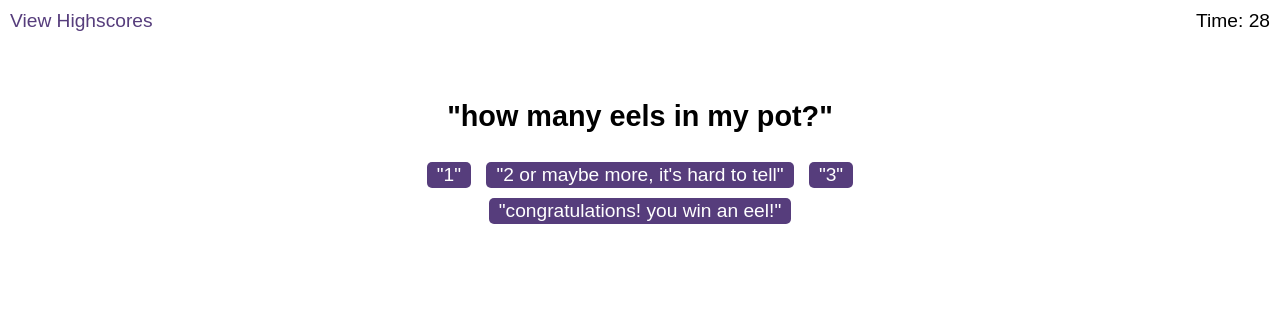
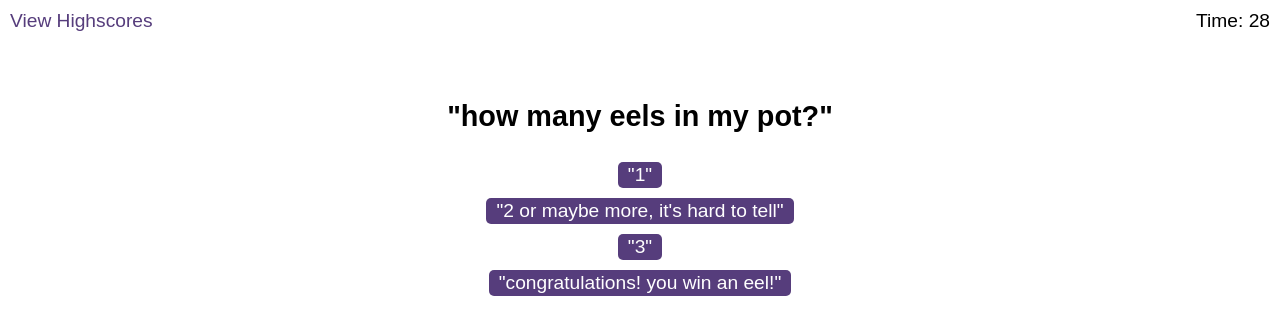
Before and after one commit to dwandrew/musical-waffle, a plain HTML site: page starter/index.html in a window 1280 px wide. Both pictures are taken after a click on the button "Start Quiz". Drawn offline with Linux system fonts and the light colour scheme.

Commit message:
added clickable answer choices

```diff
--- a/starter/assets/JS/logic.js
+++ b/starter/assets/JS/logic.js
@@ -48,13 +48,34 @@ function renderAnswers () {
 
     // vertically ordered list of buttons made from an array
 
+    // document.getElementById("#choices").style.alignItems = "stretch";
+
     document.querySelector("#choice1").textContent = JSON.stringify(questions[1].answers[0]); //variable was declared twice! Made the code not work
     document.querySelector("#choice2").textContent = JSON.stringify(questions[1].answers[1]); //variable was declared twice! Made the code not work
     document.querySelector("#choice3").textContent = JSON.stringify(questions[1].answers[2]); //variable was declared twice! Made the code not work
     document.querySelector("#choice4").textContent = JSON.stringify(questions[1].answers[3]); //variable was declared twice! Made the code not work
 
+}
 
+function clickOnAnswers () {
+
+    document.getElementById("questions").addEventListener("click", function () {
+
+        // if (answers = correctAnswerIndex) {
+        //     console.log("Uvavu")
+        // }
+
+        console.log("Eranu!");
+        console.log("Uvavu!")
+    }
+    );
 }
+    clickOnAnswers();
+
+    // event listener on buttons, IF value of button selected
+    // === to correct answer index then print correct.
+    // then change questions
+    // else - incorrect answer and subtract 10seconds from clock
 
 
 
--- a/starter/assets/JS/questions.js
+++ b/starter/assets/JS/questions.js
@@ -9,8 +9,9 @@ var quizQuestions = [
         "3",
         "I dunno",
     ],
-    correctAnswerIndex: 3
+        correctAnswerIndex: 3
 },
+
 {
     question: "how many eels in my pot?",
     answers: [
@@ -19,7 +20,7 @@ var quizQuestions = [
     "3",
     "congratulations! you win an eel!"
 
-],
+    ],
 correctAnswerIndex: 3
 }
     ]
--- a/starter/index.html
+++ b/starter/index.html
@@ -27,10 +27,10 @@
 
       <div id="questions" class="hide">
         <h2 id="question-title"></h2>
-        <button id="choice1" class="choices"></button>
-        <button id="choice2" class="choices"></button>
-        <button id="choice3" class="choices"></button>
-        <button id="choice4" class="choices"></button>
+        <button id="choice1" class="choices"></button><br>
+        <button id="choice2" class="choices"></button><br>
+        <button id="choice3" class="choices"></button><br>
+        <button id="choice4" class="choices"></button><br>
       </div>
 
       <div id="end-screen" class="hide">
```
